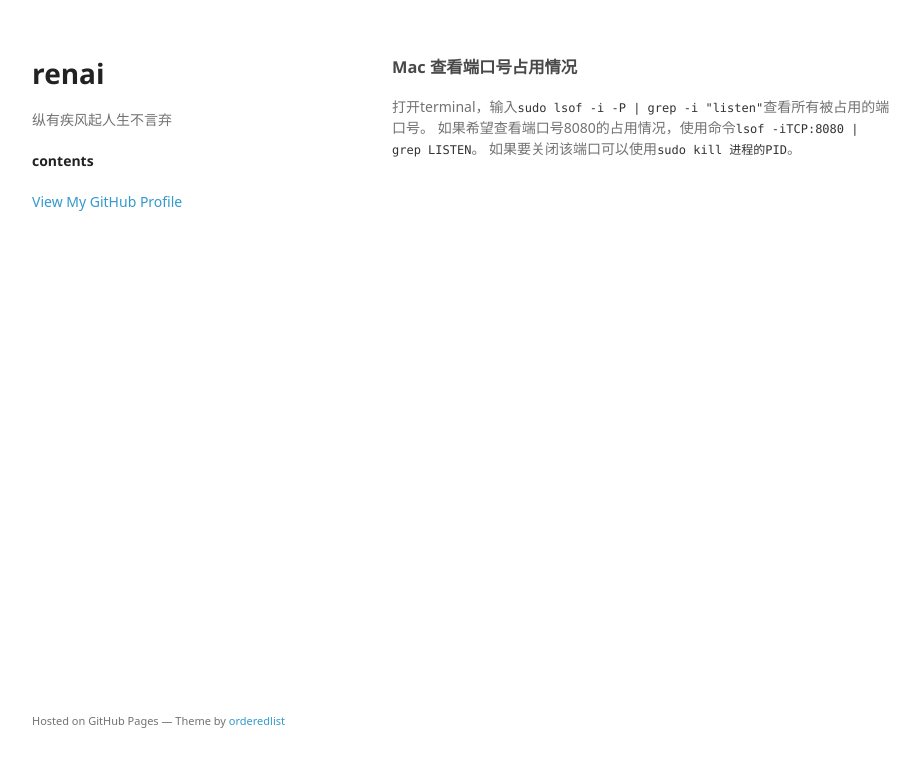
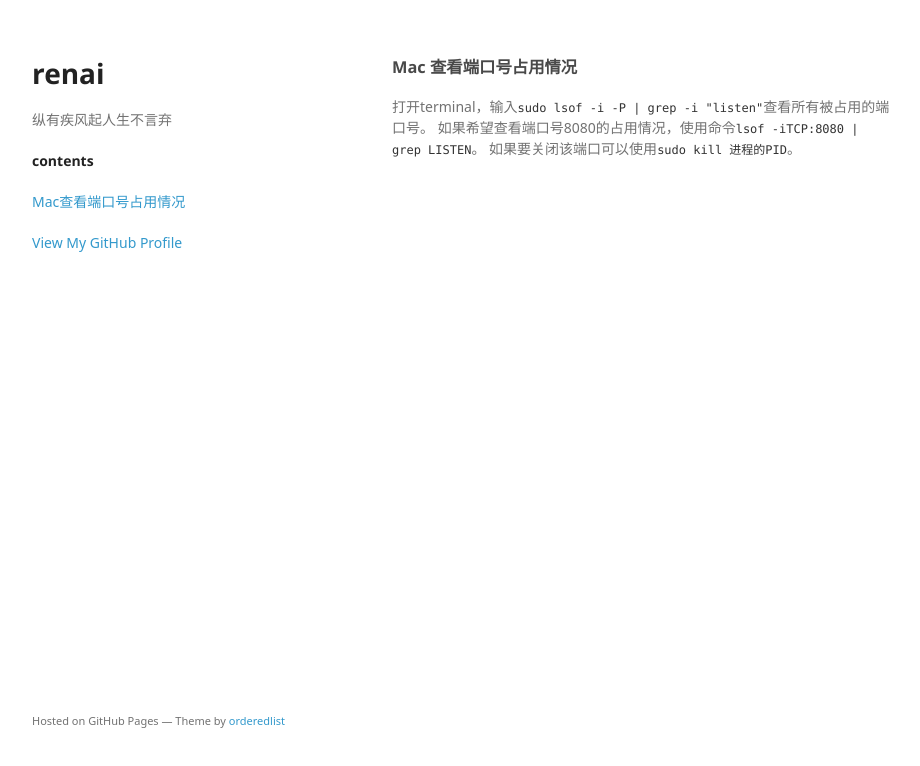
Before and after one commit to renai/renai.github.io, a plain HTML site: page index.html in a window 1280 px wide. Shown: the whole page, without its empty margins (178-1098 px from the left). Drawn offline with Linux system fonts and the light colour scheme; a web font is replaced by a local one.

Commit message:
Update index.html

```diff
--- a/index.html
+++ b/index.html
@@ -18,7 +18,7 @@
         <h1>renai</h1>
         <p>纵有疾风起人生不言弃</p>
         <p><strong>contents</strong></p>
-        <p class="view"><a href="./MacListhenPortNumber.html"></a></p>
+        <p class="view"><a href="./MacListhenPortNumber.html">Mac查看端口号占用情况</a></p>
         <p class="view"><a href="https://github.com/renai">View My GitHub Profile</a></p>
       </header>
       <section>
```
